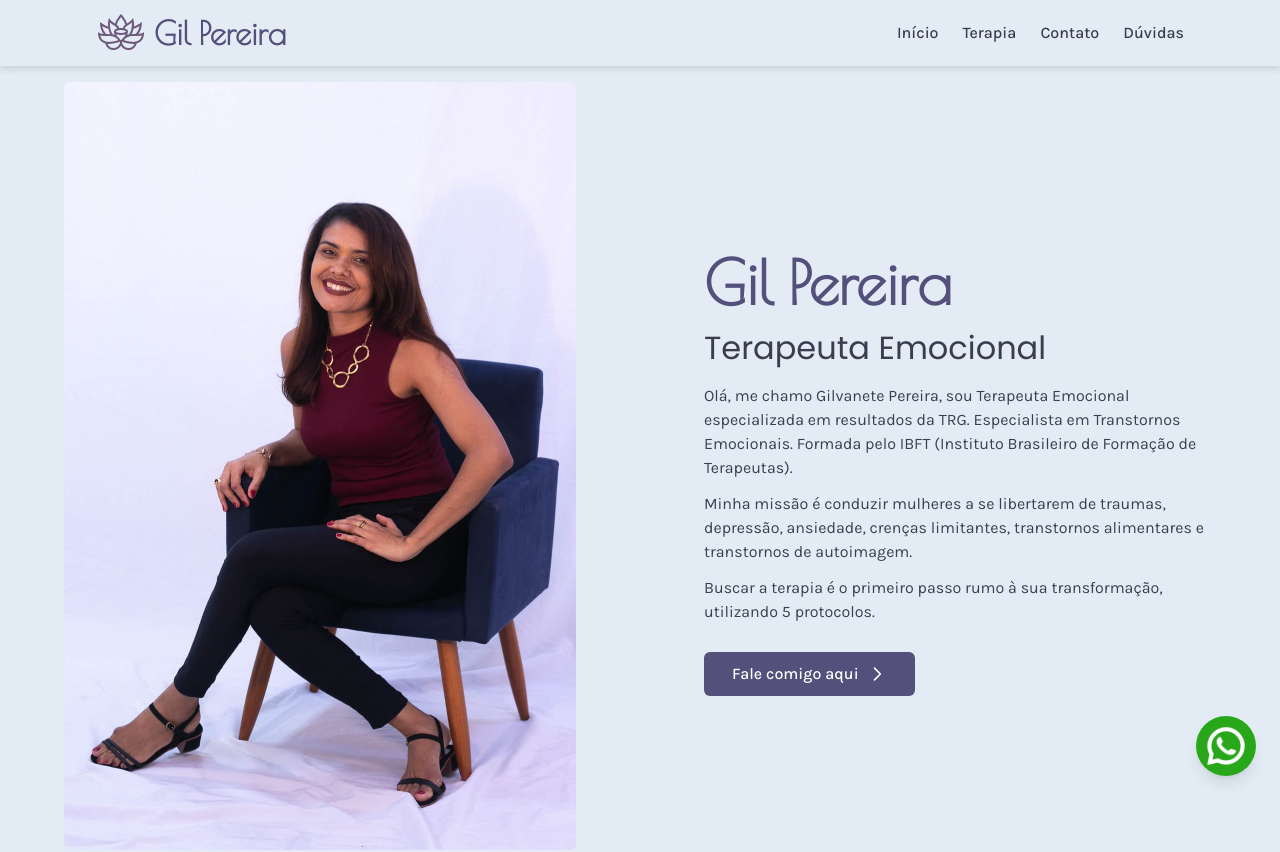
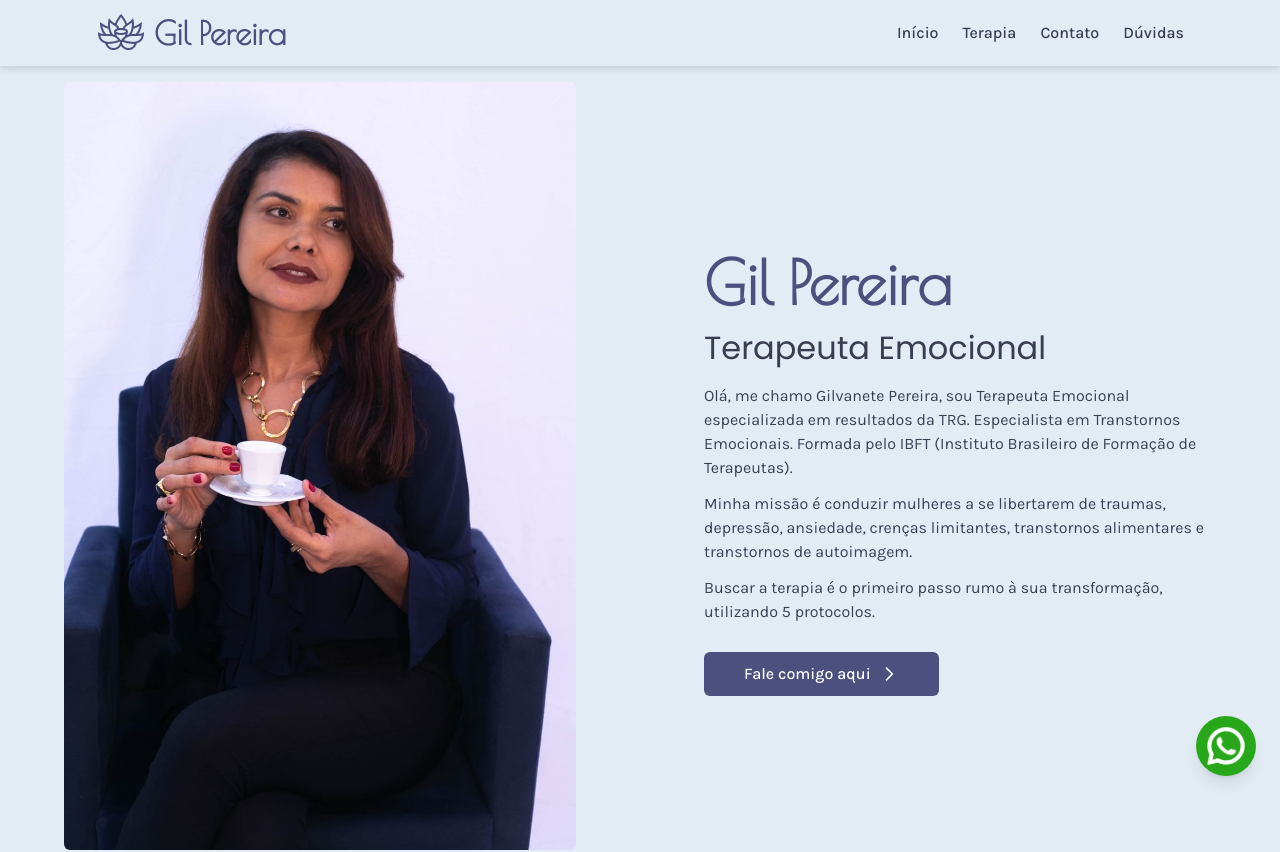
Before and after one commit to enzoodev/gil-pereira, a Next.js app: page / in a window 1280 px wide. Shown: the top 852 px of the page. Built offline with nearby package versions, Linux system fonts and the light colour scheme.

Commit message:
feat: update logo dimensions, swap contact and start images, adjust WhatsApp button styles, and modify app color variable for improved aesthetics

```diff
--- a/components/layout/Header.tsx
+++ b/components/layout/Header.tsx
@@ -41,7 +41,7 @@ export default function Header() {
    return  (
         <header className="flex justify-between items-center py-2 px-4 sm:px-8 md:px-12 lg:px-20 xl:px-24 relative">
             <div className="flex items-center space-x-2">
-                <Image src="/logo.png" alt="Logo" height={35} width={50} />
+                <Image src="/logo.png" alt="Logo" height={50} width={50} />
                <h1 className="app-name">{name}</h1>
             </div>
 
--- a/components/modules/Contact.tsx
+++ b/components/modules/Contact.tsx
@@ -7,7 +7,7 @@ export default function Contact() {
     return (
         <section id={sections[2].id} className="flex flex-col justify-center items-center lg:flex-row p-4 lg:space-x-24 xl:space-x-32 space-y-4 bg-[var(--contact-section-bg)]">
             <Image
-                src="/contact-photo.jpeg"
+                src="/start-photo.jpeg"
                 alt="Contact image"
                 width={0}
                 height={0}
--- a/components/modules/Start.tsx
+++ b/components/modules/Start.tsx
@@ -8,7 +8,7 @@ export default function Start() {
     return (
       <section id={sections[0].id} className="flex flex-col justify-center lg:flex-row p-4 lg:space-x-24 xl:space-x-32 space-y-4 bg-[var(--start-section-bg)]">
         <Image
-            src="/start-photo.jpeg"
+            src="/contact-photo.jpeg"
             alt="Presentation image"
             width={0}
             height={0}
@@ -31,7 +31,7 @@ export default function Start() {
             href={getWhatsAppUrl()}
             target="_blank"
             rel="noopener noreferrer"
-            className="flex items-center self-start gap-2 mt-4 !bg-[var(--font-app-color)] !text-white px-7 py-2.5 rounded-md hover:!bg-opacity-50"
+            className="flex items-center self-start gap-2 mt-4 !bg-[var(--font-app-color)] !text-white px-10 py-2.5 rounded-md hover:!bg-[var(--font-text-color)]"
             aria-label="Fale comigo no WhatsApp"
           >
             Fale comigo aqui
--- a/styles/globals.css
+++ b/styles/globals.css
@@ -14,7 +14,7 @@
   --font-title: "Poppins", serif;
   --font-text: "Karla", sans-serif;
 
-  --font-app-color: #53507c;
+  --font-app-color: #4b507e;
   --font-title-color: #3a3c4f;
   --font-text-color: #374151;
 
```
Also changed, not shown: public/logo.png.
